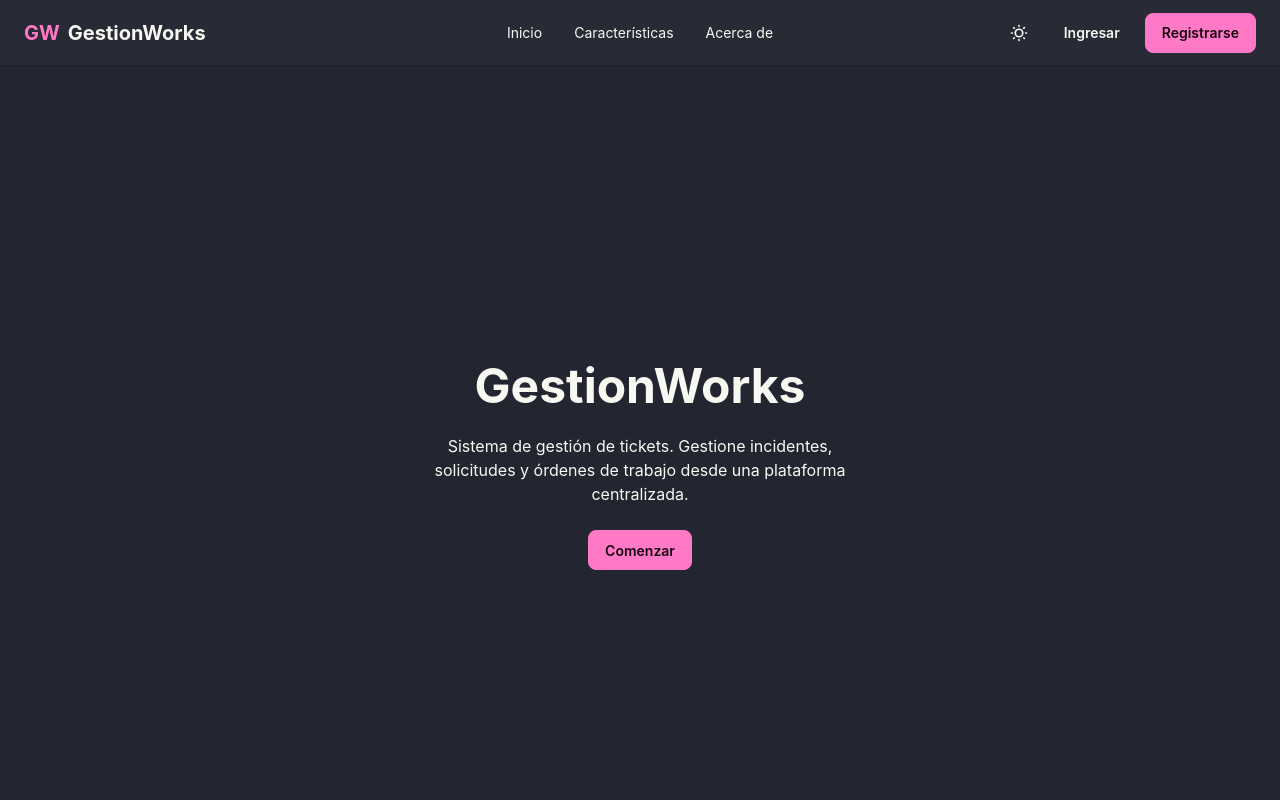
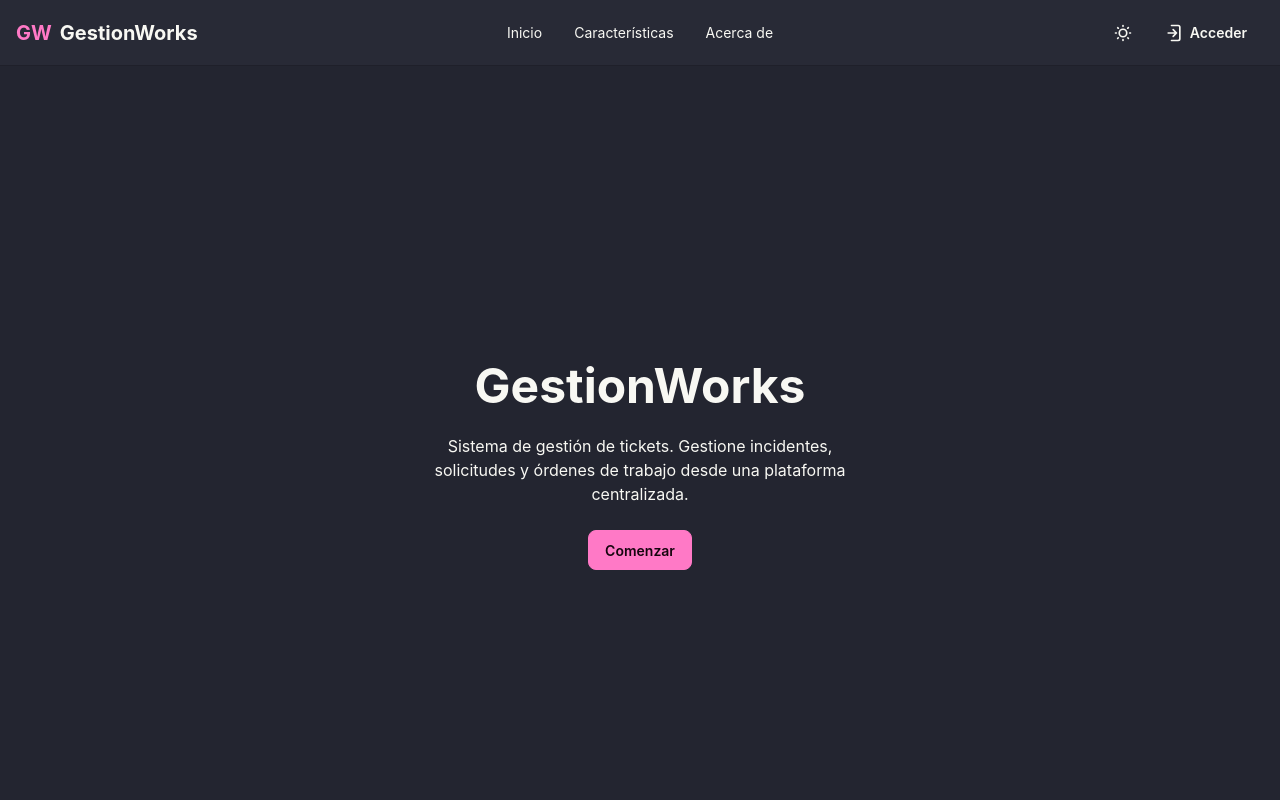
Before and after one commit to alexisg78/GestionWorks_Frontend, an Angular app: page / in a window 1280 px wide. Shown: the top 800 px of the page. Built offline with nearby package versions, Linux system fonts and the light colour scheme.

Commit message:
feat: add responsive public navbar with authentication support

```diff
--- a/src/app/layouts/public-layout/components/public-navbar/public-navbar.html
+++ b/src/app/layouts/public-layout/components/public-navbar/public-navbar.html
@@ -1,4 +1,4 @@
-<nav class="navbar border-base-300 bg-base-100 border-b px-4 md:px-6">
+<nav class="navbar border-base-300 bg-base-100 border-b px-4 md:px-4">
   <!-- Mobile Menu -->
   <div class="navbar-start md:hidden">
     <div class="dropdown">
@@ -21,29 +21,53 @@
 
       <ul
         tabindex="0"
-        class="menu dropdown-content bg-base-100 rounded-box z-10 mt-3 w-52 p-2 shadow"
+        class="menu dropdown-content bg-base-100 rounded-box z-50 mt-3 w-72 p-2 shadow"
       >
-        <li>
-          <a routerLink="/">Inicio</a>
-        </li>
+        <!-- Navegación -->
+        <li class="py-1"><a routerLink="/">Inicio</a></li>
+        <li class="py-1"><a href="#features">Características</a></li>
+        <li class="py-1"><a href="#about">Acerca de</a></li>
 
-        <li>
-          <a href="#features">Características</a>
-        </li>
+        <li class="py-1"><hr /></li>
 
-        <li>
-          <a href="#about">Acerca de</a>
-        </li>
+        @if (authService.authStatus() === 'not-authenticated') {
+          <li>
+            <a [routerLink]="['/auth/login']"> Acceder </a>
+          </li>
+        } @else if (authService.authStatus() === 'authenticated') {
+          <li class="flex items-center gap-3 py-2">
+            <div class="flex items-center gap-3 py-2">
+              <div class="avatar placeholder">
+                <div
+                  class="bg-primary text-primary-content flex w-11 items-center justify-center rounded-full"
+                >
+                  <span class="text-sm leading-none font-semibold">
+                    {{ initials() }}
+                  </span>
+                </div>
+              </div>
 
-        <div class="divider my-1"></div>
+              <div class="leading-tight">
+                <p class="font-semibold">
+                  {{ authService.user()?.fullName }}
+                </p>
+                <p class="text-sm opacity-60">
+                  {{ authService.user()?.email }}
+                </p>
+              </div>
+            </div>
+          </li>
 
-        <li>
-          <a routerLink="/login">Ingresar</a>
-        </li>
+          <li class="py-1"><a routerLink="/profile">Mi perfil</a></li>
+          <li class="py-1"><a routerLink="/tickets">Mis tickets</a></li>
+          <li class="py-1"><a routerLink="/settings">Configuración</a></li>
 
-        <li>
-          <a routerLink="/register">Registrarse</a>
-        </li>
+          <li class="py-1"><hr /></li>
+
+          <li>
+            <a (click)="authService.logout()" class="text-error pb-2"> Cerrar sesión </a>
+          </li>
+        }
       </ul>
     </div>
   </div>
@@ -81,7 +105,7 @@
   </div>
 
   <!-- Actions -->
-  <div class="navbar-end gap-2">
+  <div class="navbar-end gap-1">
     <!-- Theme Toggle -->
     <button class="btn btn-ghost btn-circle">
       <label class="swap swap-rotate">
@@ -111,10 +135,68 @@
     </button>
 
     <!-- Desktop Auth Buttons -->
-    <div class="hidden gap-2 md:flex">
-      <a routerLink="/login" class="btn btn-ghost"> Ingresar </a>
+    <div class="hidden md:flex">
+      @if (authService.authStatus() === 'not-authenticated') {
+        <!-- login -->
+        <a [routerLink]="['/auth/login']" class="btn btn-ghost">
+          <svg
+            xmlns="http://www.w3.org/2000/svg"
+            class="swap-on h-5 w-5 fill-current"
+            viewBox="0 0 24 24"
+          >
+            <path d="M0 0h24v24H0z" fill="none" />
+            <path
+              fill="none"
+              stroke="currentColor"
+              stroke-linecap="round"
+              stroke-linejoin="round"
+              stroke-width="2"
+              d="M9 3h8a2 2 0 0 1 2 2v14a2 2 0 0 1-2 2H9m6-9l-4-4m4 4l-4 4m4-4H5"
+            />
+          </svg>
+          Acceder
+        </a>
+      } @else if (authService.authStatus() === 'authenticated') {
+        <div class="dropdown dropdown-end">
+          <button tabindex="0" class="btn btn-ghost flex items-center gap-2">
+            <div class="avatar placeholder">
+              <div class="bg-primary text-primary-content w-6 rounded-full">
+                <span>
+                  {{ initials() }}
+                </span>
+              </div>
+            </div>
+            <span>{{ authService.user()?.fullName }}</span>
 
-      <a routerLink="/register" class="btn btn-primary"> Registrarse </a>
+            <!-- flecha -->
+            <svg
+              xmlns="http://www.w3.org/2000/svg"
+              class="h-4 w-4"
+              viewBox="0 0 20 20"
+              fill="currentColor"
+            >
+              <path
+                fill-rule="evenodd"
+                d="M5.23 7.21a.75.75 0 011.06.02L10 11.17l3.71-3.94a.75.75 0 111.08 1.04l-4.25 4.5a.75.75 0 01-1.08 0l-4.25-4.5a.75.75 0 01.02-1.06z"
+                clip-rule="evenodd"
+              />
+            </svg>
+          </button>
+
+          <ul
+            tabindex="0"
+            class="dropdown-content menu bg-base-100 rounded-box z-50 mt-2 w-56 shadow-lg"
+          >
+            <li><a>Mi perfil</a></li>
+            <li><a>Mis tickets</a></li>
+            <li><a>Configuración</a></li>
+
+            <li><hr /></li>
+
+            <li><a (click)="authService.logout()" class="text-error"> Cerrar sesión </a></li>
+          </ul>
+        </div>
+      }
     </div>
   </div>
 </nav>
--- a/src/app/layouts/public-layout/components/public-navbar/public-navbar.ts
+++ b/src/app/layouts/public-layout/components/public-navbar/public-navbar.ts
@@ -1,8 +1,24 @@
-import { Component } from '@angular/core';
+import { Component, computed, inject } from '@angular/core';
+import { AuthService } from '../../../../features/auth/services/auth.service';
+import { RouterLink } from '@angular/router';
 
 @Component({
   selector: 'public-navbar',
-  imports: [],
+  imports: [RouterLink],
   templateUrl: './public-navbar.html',
 })
-export class PublicNavbar {}
+export class PublicNavbar {
+  authService = inject(AuthService);
+
+  initials = computed(() => {
+    const fullName = this.authService.user()?.fullName;
+
+    if (!fullName) return '';
+
+    const parts = fullName.trim().split(/\s+/);
+
+    return parts.length === 1
+      ? parts[0][0].toUpperCase()
+      : `${parts[0][0]}${parts[parts.length - 1][0]}`.toUpperCase();
+  });
+}
```
